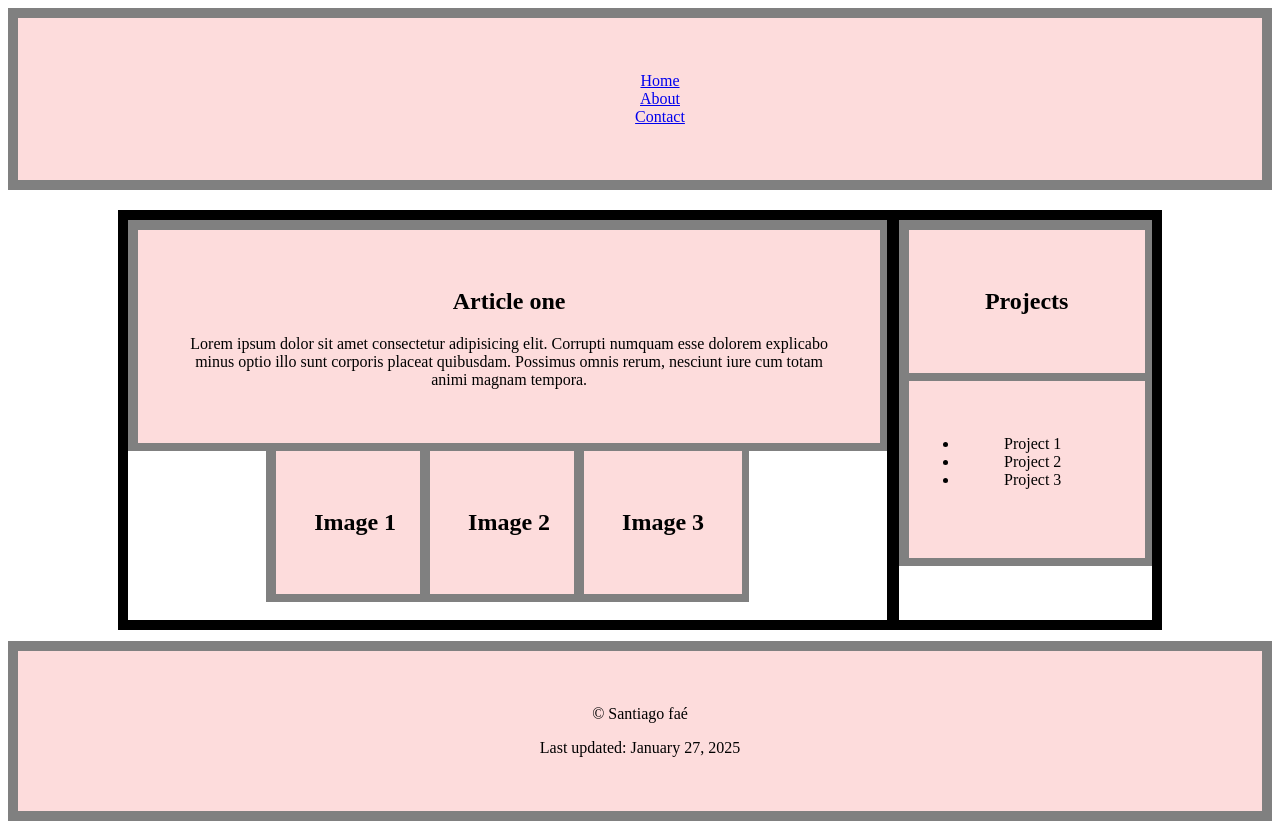
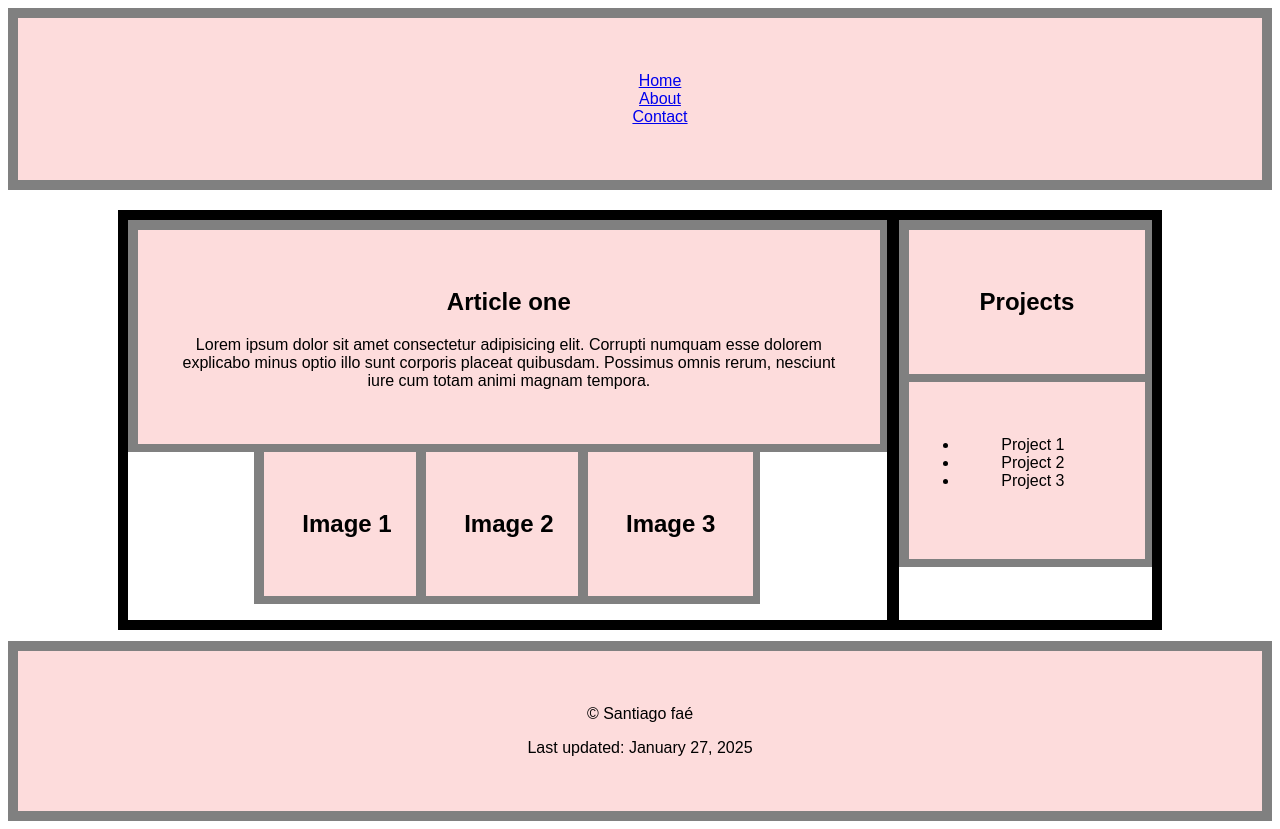
Before and after one commit to Santiago-Fae/basic-html-css-example, a plain HTML site: page grid.html in a window 1280 px wide. Drawn offline with Linux system fonts and the light colour scheme.

Commit message:
Update grid.css

```diff
--- a/grid.css
+++ b/grid.css
@@ -1,4 +1,7 @@
 /* Container div takes up the whole space */
+* {
+    font-family: Arial, sans-serif;
+}
 .header {
     display: block;
     text-align: center;
```
